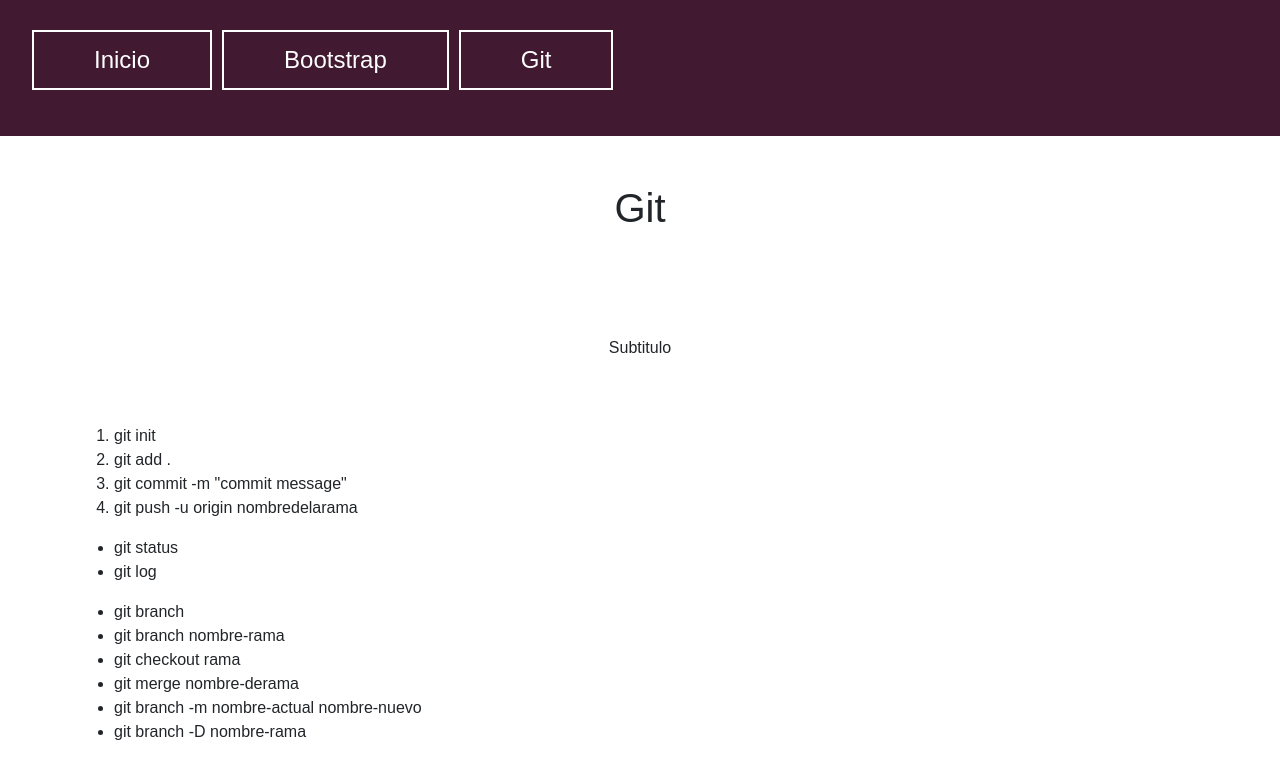
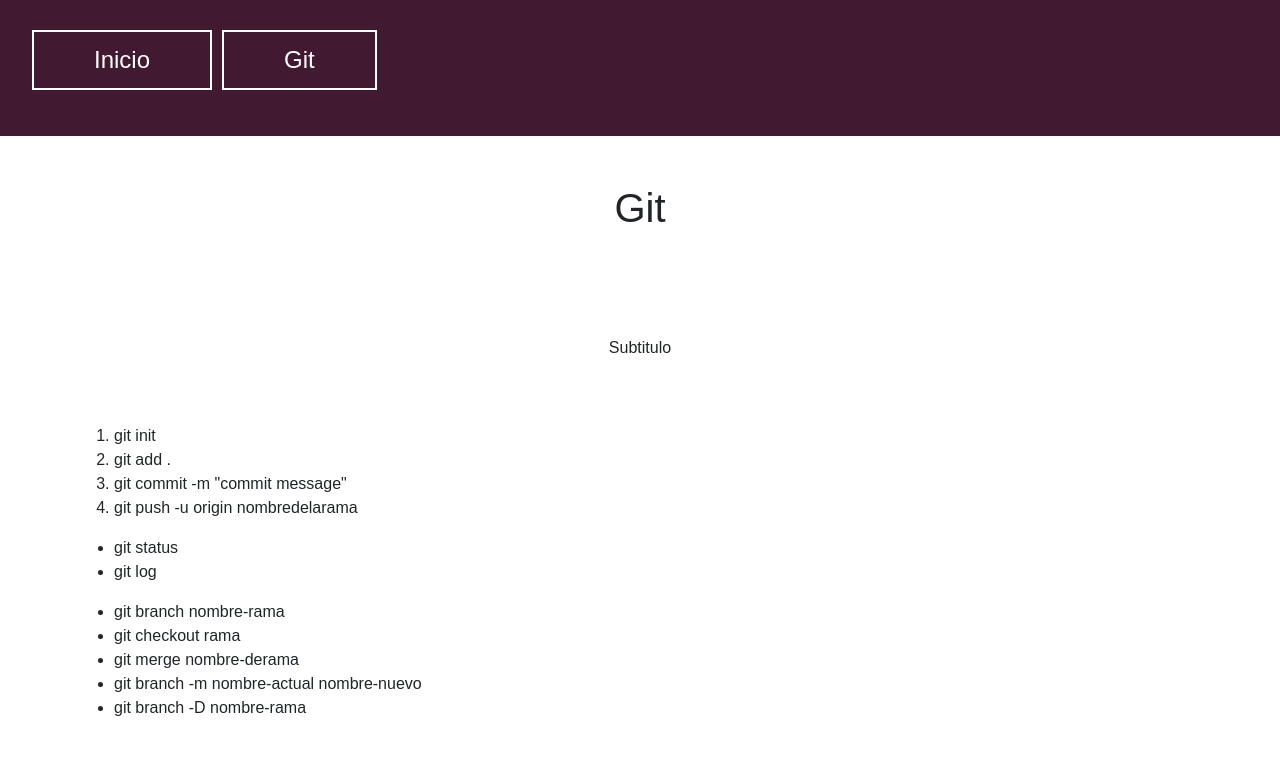
Before and after one commit to feralarcon1995/sass-49745, a plain HTML site: page pages/git.html in a window 1280 px wide. Drawn offline with nearby package versions, Linux system fonts and the light colour scheme; files that its build step writes are made by us from their sources.

Commit message:
Update git.html

```diff
--- a/pages/git.html
+++ b/pages/git.html
@@ -21,9 +21,6 @@
           <a href="../index.html" class="nav-link">Inicio</a>
         </li>
         <li>
-          <a href="bootstrap.html" class="nav-link">Bootstrap</a>
-        </li>
-        <li>
           <a href="git.html" class="nav-link nav-btn">Git</a>
         </li>
       </ul>
@@ -44,7 +41,6 @@
     </ul>
 
     <ul>
-      <li>git branch</li>
       <li>git branch nombre-rama</li>
       <li>git checkout rama</li>
       <li>git merge nombre-derama</li>
```
